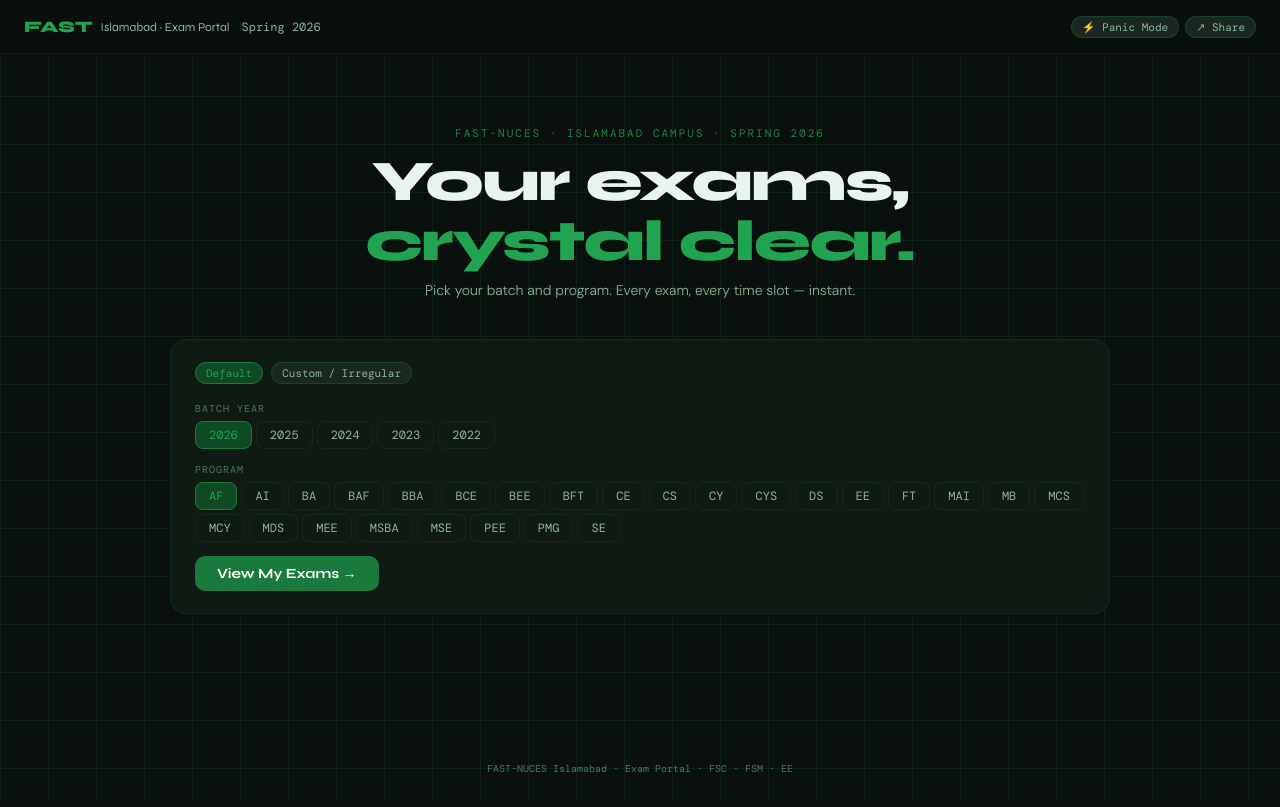
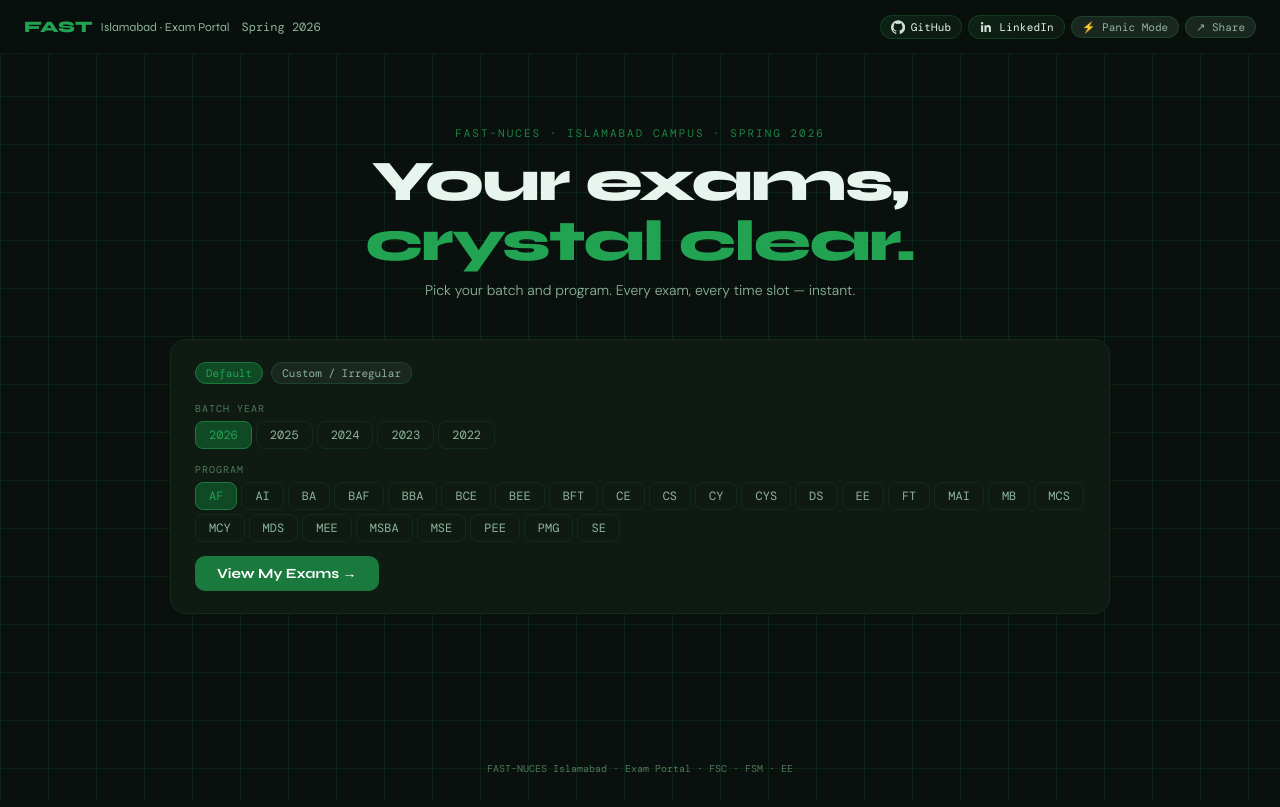
Before and after one commit to Shahoud867/Fast-Exam-Time-Table, a website: page public/index.html in a window 1280 px wide. Drawn offline with nearby package versions, Linux system fonts and the light colour scheme.

Commit message:
feat: add premium GitHub and LinkedIn nav links

```diff
--- a/public/index.html
+++ b/public/index.html
@@ -20,6 +20,12 @@ nav{position:sticky;top:0;z-index:100;background:rgba(9,16,13,.92);backdrop-filt
 .nav-right{display:flex;gap:6px;align-items:center}
 .chip{font-size:11px;font-family:var(--mono);padding:3px 10px;border-radius:20px;border:1px solid var(--bd2);color:var(--t2);background:var(--sf);cursor:pointer;transition:all .2s}
 .chip:hover,.chip.on{background:var(--gd);color:var(--gl);border-color:var(--g)}
+.social-link{position:relative;display:inline-flex;align-items:center;gap:6px;padding:4px 10px;border-radius:999px;border:1px solid var(--bd2);background:linear-gradient(145deg,rgba(34,163,82,.14),rgba(15,26,19,.95));color:var(--t);text-decoration:none;font-size:11px;font-family:var(--mono);letter-spacing:.2px;overflow:hidden;transition:transform .2s,border-color .2s,box-shadow .2s}
+.social-link::after{content:'';position:absolute;inset:0;background:linear-gradient(105deg,transparent 15%,rgba(255,255,255,.12) 45%,transparent 75%);transform:translateX(-130%);transition:transform .55s ease}
+.social-link:hover{transform:translateY(-1px);border-color:var(--g);box-shadow:0 0 0 1px rgba(34,163,82,.25),0 0 24px rgba(34,163,82,.18)}
+.social-link:hover::after{transform:translateX(130%)}
+.social-icon{width:14px;height:14px;display:inline-block;fill:currentColor;opacity:.9}
+.social-link .sl{position:relative;z-index:1}
 
 /* MAIN */
 main{position:relative;z-index:1;max-width:980px;margin:0 auto;padding:2rem 1.25rem 6rem}
@@ -162,7 +168,8 @@ main{position:relative;z-index:1;max-width:980px;margin:0 auto;padding:2rem 1.25
 
 @keyframes fup{from{opacity:0;transform:translateY(10px)}to{opacity:1;transform:translateY(0)}}
 footer{text-align:center;padding:2rem 1rem;font-size:10px;font-family:var(--mono);color:var(--t3);position:relative;z-index:1}
-@media(max-width:600px){.stats{grid-template-columns:repeat(2,1fr)};nav{padding:0 1rem};main{padding:1.25rem 1rem 5rem};.filter-row{flex-direction:column;align-items:stretch};.go-btn{width:100%}}
+@media(max-width:820px){.social-link .sl{display:none}.social-link{padding:4px 8px}}
+@media(max-width:600px){.stats{grid-template-columns:repeat(2,1fr)};nav{padding:0 1rem;height:auto;min-height:54px;flex-wrap:wrap;gap:8px}.nav-right{margin-left:auto;flex-wrap:wrap;justify-content:flex-end};main{padding:1.25rem 1rem 5rem};.filter-row{flex-direction:column;align-items:stretch};.go-btn{width:100%}}
 </style>
 </head>
 <body>
@@ -173,6 +180,14 @@ footer{text-align:center;padding:2rem 1rem;font-size:10px;font-family:var(--mono
     <span class="nav-meta" id="nav-season"></span>
   </div>
   <div class="nav-right">
+    <a class="social-link" href="https://github.com/Shahoud867" target="_blank" rel="noopener noreferrer" aria-label="Open Shahoud's GitHub profile">
+      <svg class="social-icon" viewBox="0 0 24 24" aria-hidden="true"><path d="M12 .5a12 12 0 0 0-3.79 23.39c.6.11.82-.26.82-.58v-2.24c-3.34.72-4.04-1.42-4.04-1.42-.54-1.38-1.33-1.75-1.33-1.75-1.09-.74.08-.73.08-.73 1.2.09 1.83 1.24 1.83 1.24 1.08 1.84 2.82 1.31 3.5 1 .11-.78.42-1.31.77-1.61-2.67-.3-5.47-1.34-5.47-5.97 0-1.32.47-2.4 1.24-3.25-.13-.3-.54-1.52.12-3.17 0 0 1.01-.32 3.3 1.24a11.4 11.4 0 0 1 6 0c2.29-1.56 3.29-1.24 3.29-1.24.67 1.65.25 2.87.13 3.17.77.85 1.24 1.93 1.24 3.25 0 4.64-2.81 5.66-5.49 5.96.43.38.82 1.11.82 2.25v3.34c0 .32.21.7.83.58A12 12 0 0 0 12 .5Z"/></svg>
+      <span class="sl">GitHub</span>
+    </a>
+    <a class="social-link" href="https://www.linkedin.com/in/shahoud-shahid-502510281" target="_blank" rel="noopener noreferrer" aria-label="Open Shahoud's LinkedIn profile">
+      <svg class="social-icon" viewBox="0 0 24 24" aria-hidden="true"><path d="M20.45 20.45h-3.56v-5.58c0-1.33-.03-3.04-1.85-3.04-1.85 0-2.14 1.44-2.14 2.94v5.68H9.34V9h3.42v1.56h.05c.48-.9 1.63-1.85 3.35-1.85 3.58 0 4.24 2.36 4.24 5.43v6.31ZM5.34 7.43a2.07 2.07 0 1 1 0-4.14 2.07 2.07 0 0 1 0 4.14ZM7.12 20.45H3.56V9h3.56v11.45Z"/></svg>
+      <span class="sl">LinkedIn</span>
+    </a>
     <button class="chip" id="panic-btn" onclick="togglePanic()">⚡ Panic Mode</button>
     <button class="chip" id="share-btn" onclick="shareURL()">↗ Share</button>
   </div>
```
